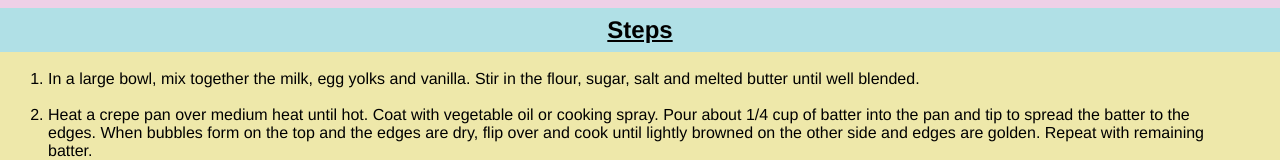
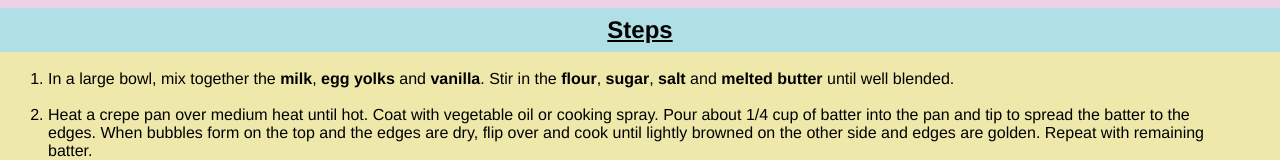
Before and after one commit to ruddyduckling/odin-recipes, a plain HTML site: page recipes/vanilla-crepes.html in a window 1280 px wide. Shown: the part 859-1019 px from the top of the page. Drawn offline with Linux system fonts and the light colour scheme.

Commit message:
Add span to define ingredient items

```diff
--- a/recipes/vanilla-crepes.html
+++ b/recipes/vanilla-crepes.html
@@ -28,7 +28,13 @@
     <div class="steps">
         <h2>Steps</h2>
             <ol class="steps-list">
-                <li>In a large bowl, mix together the milk, egg yolks and vanilla. Stir in the flour, sugar, salt and melted butter until well blended.</li> <br>
+                <li>In a large bowl, mix together the
+                    <span class="ingredient-item">milk</span>,
+                    <span class="ingredient-item">egg yolks</span> and
+                    <span class="ingredient-item">vanilla</span>. Stir in the
+                    <span class="ingredient-item">flour</span>,
+                    <span class="ingredient-item">sugar</span>,
+                    <span class="ingredient-item">salt</span> and <span class="ingredient-item">melted butter</span> until well blended.</li> <br>
                 <li>Heat a crepe pan over medium heat until hot. Coat with vegetable oil or cooking spray. Pour about 1/4 cup of batter into the pan and tip to spread the batter to the edges. When bubbles form on the top and the edges are dry, flip over and cook until lightly browned on the other side and edges are golden. Repeat with remaining batter.</li> <br>
                 <li>Fill crepes with your favorite fruit, cream, caramel or even ice cream or cheese to serve.</li> <br>
             </ol>
```
